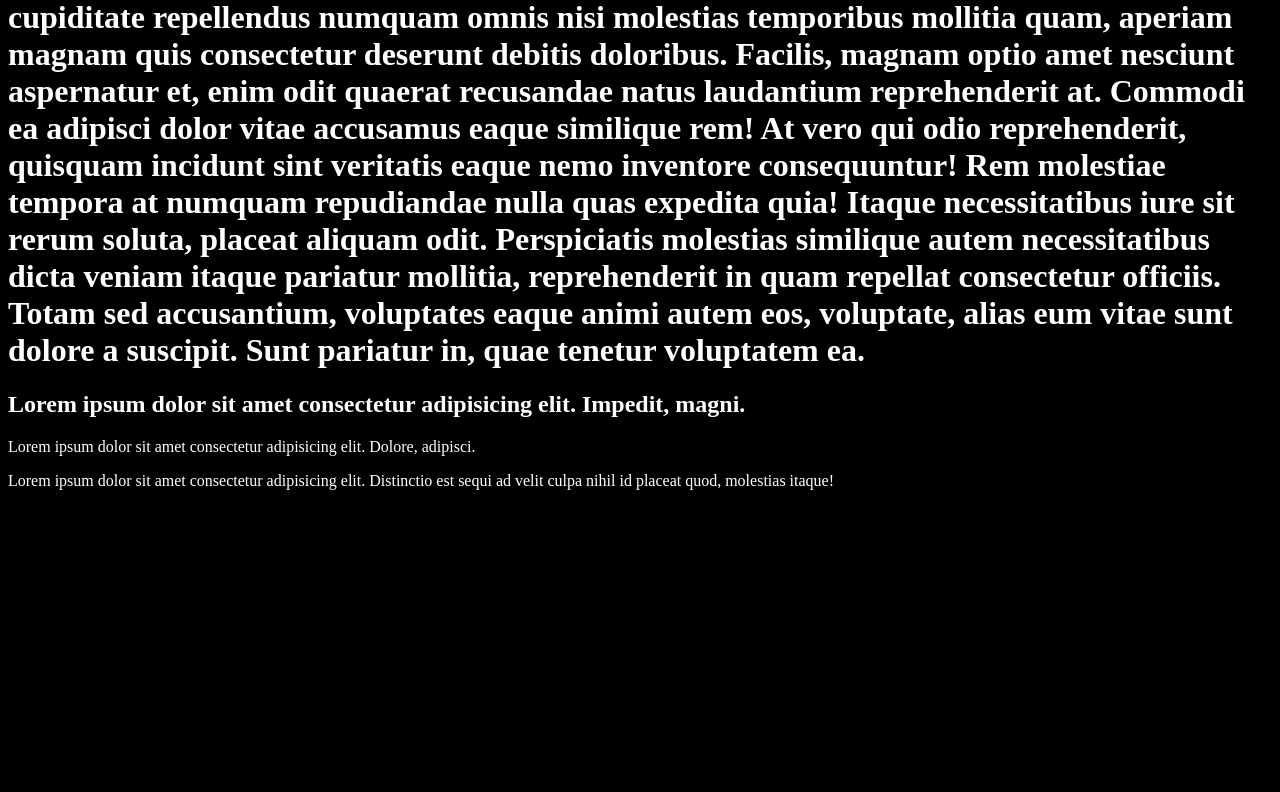
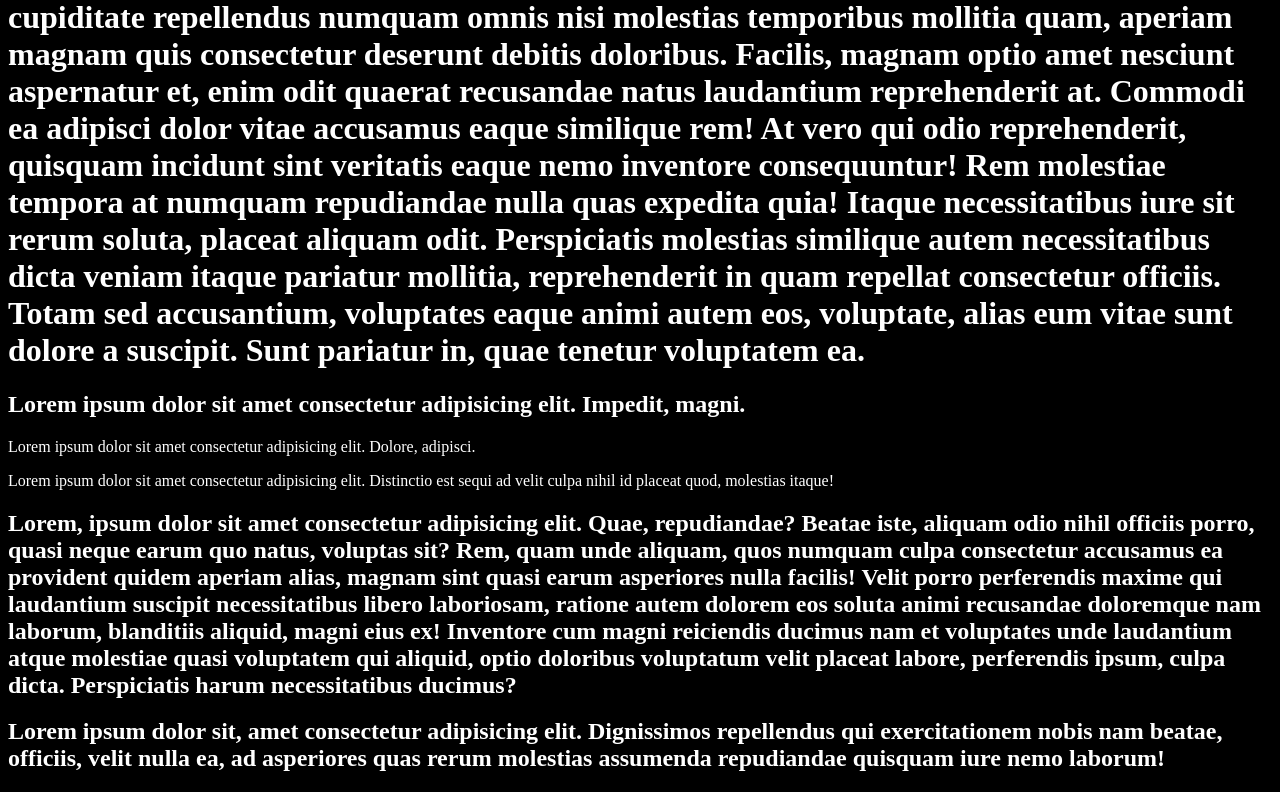
Before and after one commit to SShipon/git-and-github-studay-advance, a plain HTML site: page index.html in a window 1280 px wide. Shown: the part 1359-2151 px from the top of the page. Before the commit the page ends 1865 px from the top, so only its background shows below. Drawn offline with Linux system fonts and the light colour scheme.

Commit message:
h2 add and h2 readd

```diff
--- a/index.html
+++ b/index.html
@@ -13,5 +13,7 @@
     <h2>Lorem ipsum dolor sit amet consectetur adipisicing elit. Impedit, magni.</h2>
     <p>Lorem ipsum dolor sit amet consectetur adipisicing elit. Dolore, adipisci.</p>
     <p>Lorem ipsum dolor sit amet consectetur adipisicing elit. Distinctio est sequi ad velit culpa nihil id placeat quod, molestias itaque!</p>
+    <h2>Lorem, ipsum dolor sit amet consectetur adipisicing elit. Quae, repudiandae? Beatae iste, aliquam odio nihil officiis porro, quasi neque earum quo natus, voluptas sit? Rem, quam unde aliquam, quos numquam culpa consectetur accusamus ea provident quidem aperiam alias, magnam sint quasi earum asperiores nulla facilis! Velit porro perferendis maxime qui laudantium suscipit necessitatibus libero laboriosam, ratione autem dolorem eos soluta animi recusandae doloremque nam laborum, blanditiis aliquid, magni eius ex! Inventore cum magni reiciendis ducimus nam et voluptates unde laudantium atque molestiae quasi voluptatem qui aliquid, optio doloribus voluptatum velit placeat labore, perferendis ipsum, culpa dicta. Perspiciatis harum necessitatibus ducimus?</h2>
+    <h2>Lorem ipsum dolor sit, amet consectetur adipisicing elit. Dignissimos repellendus qui exercitationem nobis nam beatae, officiis, velit nulla ea, ad asperiores quas rerum molestias assumenda repudiandae quisquam iure nemo laborum!</h2>
 </body>
 </html>
```
